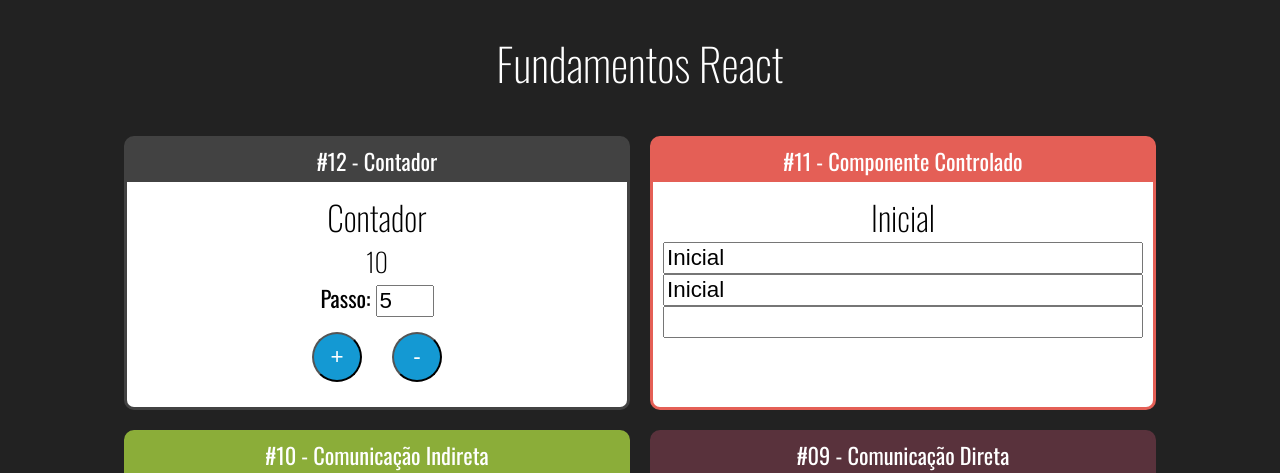
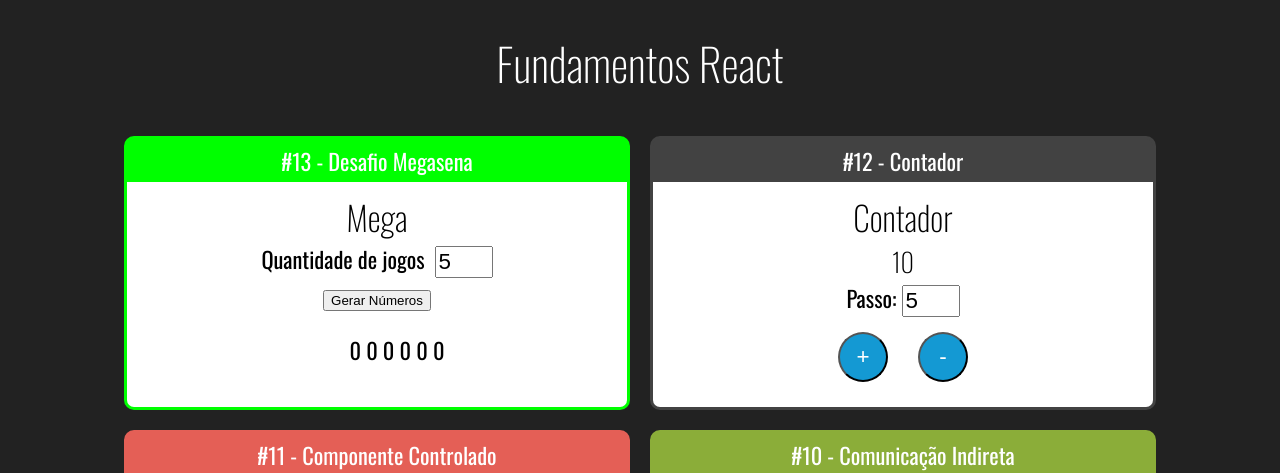
Before and after one commit to stanycruz/curso-react, a React (Create React App) app: page / in a window 1280 px wide. Shown: the top 473 px of the page. Built offline with nearby package versions, Linux system fonts and the light colour scheme.

Commit message:
Desafio Mega Sena

```diff
--- a/src/App.jsx
+++ b/src/App.jsx
@@ -1,6 +1,7 @@
 import './App.css'
 import React from 'react'
 
+import Mega from './components/mega/Mega'
 import Contador from './components/contador/Contador'
 import Input from './components/formulario/Input'
 import IndiretaPai from './components/comunicacao/IndiretaPai'
@@ -22,6 +23,9 @@
         <h1>Fundamentos React</h1>
 
         <div className="Cards">
+            <Card titulo="#13 - Desafio Megasena" color="#00FF00">
+                <Mega quantidade={5} />
+            </Card>
             <Card titulo="#12 - Contador" color="#424242">
                 <Contador numeroInicial={10}></Contador>
             </Card>
--- /dev/null
+++ b/src/components/mega/Mega.css
@@ -0,0 +1,8 @@
+.Mega label {
+    margin-right: 10px;
+}
+
+.Mega input {
+    font-size: 1.4rem;
+    width: 50px;
+}
--- /dev/null
+++ b/src/components/mega/Mega.jsx
@@ -0,0 +1,64 @@
+import './Mega.css'
+import React, { useState } from 'react'
+
+export default props => {
+    const [qtd, setQtd] = useState(props.quantidade)
+    const jogos = []
+
+    const gerarNumero = existentes => {
+        let novoNumero = parseInt(Math.random() * 59, 10) + 1
+        if (existentes.indexOf(novoNumero) != -1)
+            novoNumero = gerarNumero(existentes)
+        return novoNumero
+    }
+
+    const chaveExistente = chave => {
+        let chaves = jogos.map(chv => chv.join())
+        return chaves.indexOf(chave.join()) != -1
+    }
+
+    const gerarLista = () => {
+        for (let i = 0; i < qtd; i++) {
+            let numeros = []
+            while (numeros.length < 6) {
+                numeros.push(gerarNumero(numeros))
+            }
+            numeros = numeros.sort()
+            chaveExistente(numeros) ? qtd++ : jogos.push(numeros)
+        }
+        return jogos
+    }
+
+    const inicial = <li>{Array(6).fill(0).join(' ')}</li>
+    const final = gerarLista().map((seq, i) => {
+        return (
+            <li key={i}>
+                {seq.join(' ')}
+            </li>
+        )
+    })
+
+    const [surpresinha, setSurpresinha] = useState(inicial)
+
+    return (
+        <div className="Mega">
+            <h2>Mega</h2>
+            <div>
+                <label htmlFor="">Quantidade de jogos</label>
+                <input
+                    min="1"
+                    max="10"
+                    type="number" value={qtd}
+                    onChange={e => {
+                        setQtd(+e.target.value)
+                        //setSurpresinha(final)
+                    }}
+                />
+            </div>
+            <button onClick={_ => setSurpresinha(final)}>Gerar Números</button>
+            <ul style={{ listStyle: 'none' }}>
+                {surpresinha}
+            </ul>
+        </div>
+    )
+}
```
